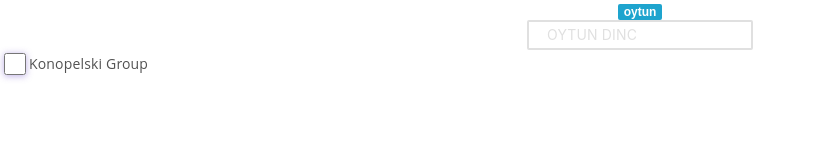
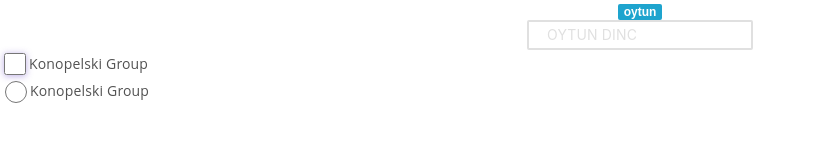
Before and after one commit to oytundinc/getir-frontend-assignment, a React (Create React App) app: page / in a window 1280 px wide. Shown: the top 168 px of the page, without its empty margins (0-816 px from the left). Built offline with nearby package versions, Linux system fonts and the light colour scheme.

Commit message:
add radio button component

```diff
--- a/src/App.tsx
+++ b/src/App.tsx
@@ -3,13 +3,15 @@ import "./App.css";
 import { Button } from "./components/button/button";
 import Checkbox from "./components/checkbox/chechbox";
 import Input from "./components/input/input";
+import RadioButton from "./components/radio-button/radio-button";
 
 function App() {
   return (
     <div className="App">
       <Button className="oytun">oytun</Button>
       <Input placeholder="OYTUN DINC" />
-      <Checkbox chechboxText="Konopelski Group"/>
+      <Checkbox chechboxText="Konopelski Group" />
+      <RadioButton chechboxText="Konopelski Group"/>
     </div>
   );
 }
--- /dev/null
+++ b/src/components/radio-button/radio-button.tsx
@@ -0,0 +1,43 @@
+import styled from "styled-components";
+
+const RadioButtonStyled = styled.div`
+  display: flex;
+  align-items: center;
+
+  input {
+    width: 22px;
+    height: 22px;
+
+    background: #ffffff;
+    border: 2px solid red;
+    border-radius: 17.5px;
+  }
+
+  label {
+    font-family: "Open Sans";
+    font-style: normal;
+    font-weight: 400;
+    font-size: 14px;
+    line-height: 18px;
+
+    align-items: center;
+    letter-spacing: 0.16px;
+
+    color: #525252;
+  }
+`;
+
+interface RadioButtonProps {
+  chechboxText: string;
+}
+
+export const RadioButton = ({ chechboxText }: RadioButtonProps) => {
+  return (
+    <RadioButtonStyled>
+      <input type="radio" id="checkboxText" name="checkboxText" />
+      <label htmlFor="checkboxText">{chechboxText} </label>
+    </RadioButtonStyled>
+  );
+};
+
+export default RadioButton;
```
